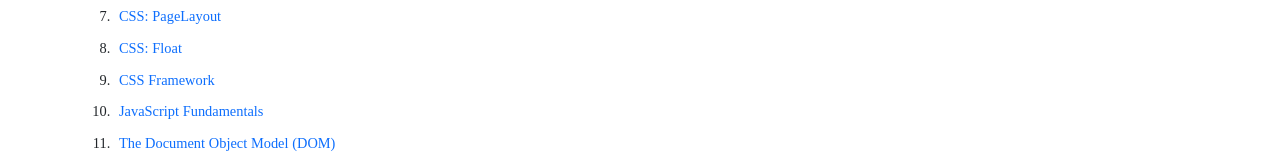
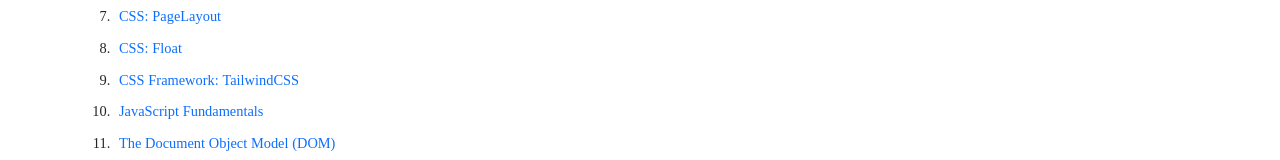
Before and after one commit to 2018Patty/pattaraporn.github.io, a plain HTML site: page teaching.html in a window 1280 px wide. Shown: the part 786-946 px from the top of the page. Drawn offline with nearby package versions, Linux system fonts and the light colour scheme.

Commit message:
update teaching.html

```diff
--- a/teaching.html
+++ b/teaching.html
@@ -146,7 +146,7 @@
               <li><a href="sourcecode/week6_BoxModel_PageLayout/box_model.html">CSS: Box Model</a></li>
               <li><a href="sourcecode/week6_BoxModel_PageLayout/page_layout.html">CSS: PageLayout</a></li>
               <li><a href="sourcecode/week6_BoxModel_PageLayout/float.html">CSS: Float</a></li>
-              <li><a href="sourcecode/tailwindcss_portfolio/src/index.html">CSS Framework</a></li>
+              <li><a href="sourcecode/tailwindcss_portfolio/src/index.html">CSS Framework: TailwindCSS</a></li>
               <li><a href="">JavaScript Fundamentals</a></li>
               <li><a href="">The Document Object Model (DOM)</a></li>
               <li><a href="">Javascript Framework</a></li>
```
